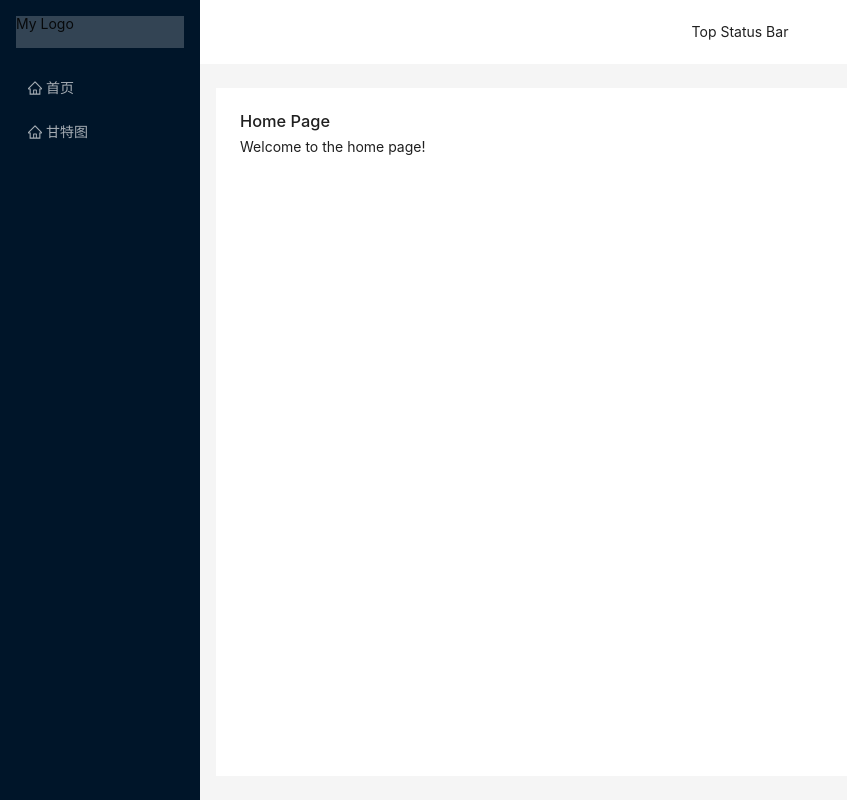
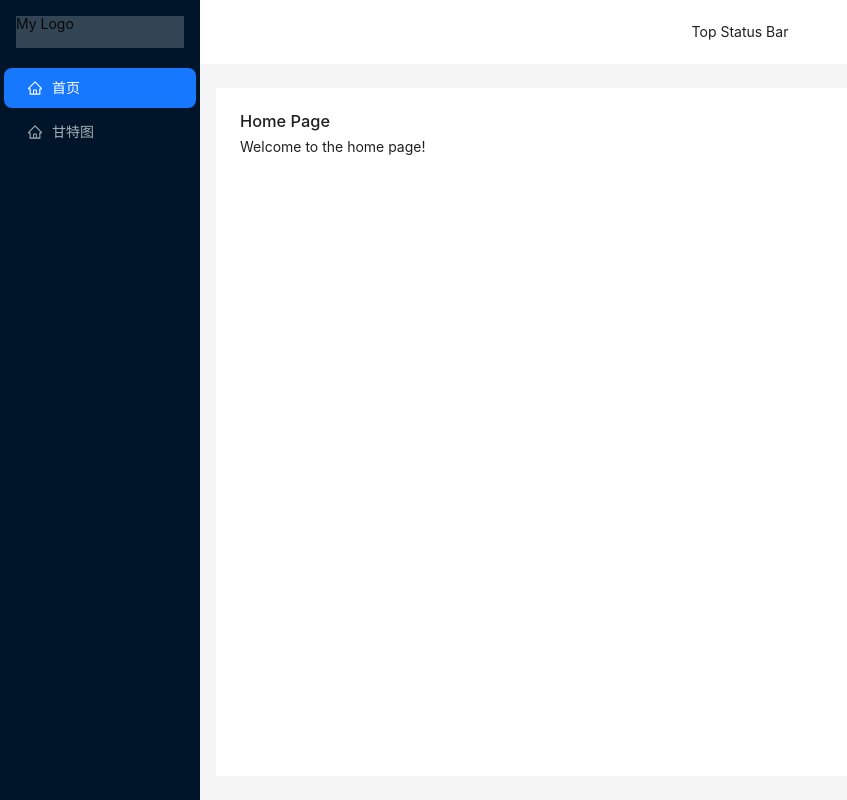
Before and after one commit to gukunruo/my-app-demo, a Vue app: page /home in a window 1280 px wide. Shown: the whole page, without its empty margins (0-847 px from the left). Built offline with nearby package versions, Linux system fonts and the light colour scheme.

Commit message:
feat: 默认选择第一个tab

```diff
--- a/src/layout/side-menu/index.vue
+++ b/src/layout/side-menu/index.vue
@@ -2,14 +2,12 @@
   <a-layout id="layout" class="container">
     <a-layout-sider width="200" theme="dark" class="sidebar">
       <div class="logo">My Logo</div>
-      <a-menu mode="inline" theme="dark">
-        <a-menu-item v-for="route in menuRoutes" :key="route.path">
-          <router-link :to="route.path">
-            <component :is="route.meta?.icon" />
-            {{ route.meta.title }}
-          </router-link>
-        </a-menu-item>
-      </a-menu>
+      <a-menu
+        v-model:selectedKeys="selectedKeys"
+        mode="inline"
+        theme="dark"
+        :items="menuItems"
+      />
     </a-layout-sider>
 
     <a-layout>
@@ -26,8 +24,13 @@
 </template>
 
 <script setup>
-import { reactive, computed } from "vue";
-import routes from "@/router/routes"; // 假设你将路由配置放在这个路径下
+import { ref, computed, watch, h } from "vue";
+import { useRouter, useRoute } from "vue-router";
+import { RouterLink } from "vue-router";
+import routes from "@/router/routes";
+
+const router = useRouter();
+const route = useRoute();
 
 const getMenuRoutes = (routes) => {
   return routes.reduce((acc, route) => {
@@ -42,6 +45,23 @@ const getMenuRoutes = (routes) => {
 };
 
 const menuRoutes = computed(() => getMenuRoutes(routes));
+
+const menuItems = computed(() =>
+  menuRoutes.value.map((route) => ({
+    key: route.path,
+    icon: route.meta?.icon ? h(route.meta.icon) : null,
+    label: h(RouterLink, { to: route.path }, () => route.meta.title),
+  }))
+);
+
+const selectedKeys = ref([route.path]);
+
+watch(
+  () => route.path,
+  (newPath) => {
+    selectedKeys.value = [newPath];
+  }
+);
 </script>
 
 <style scoped>
```
